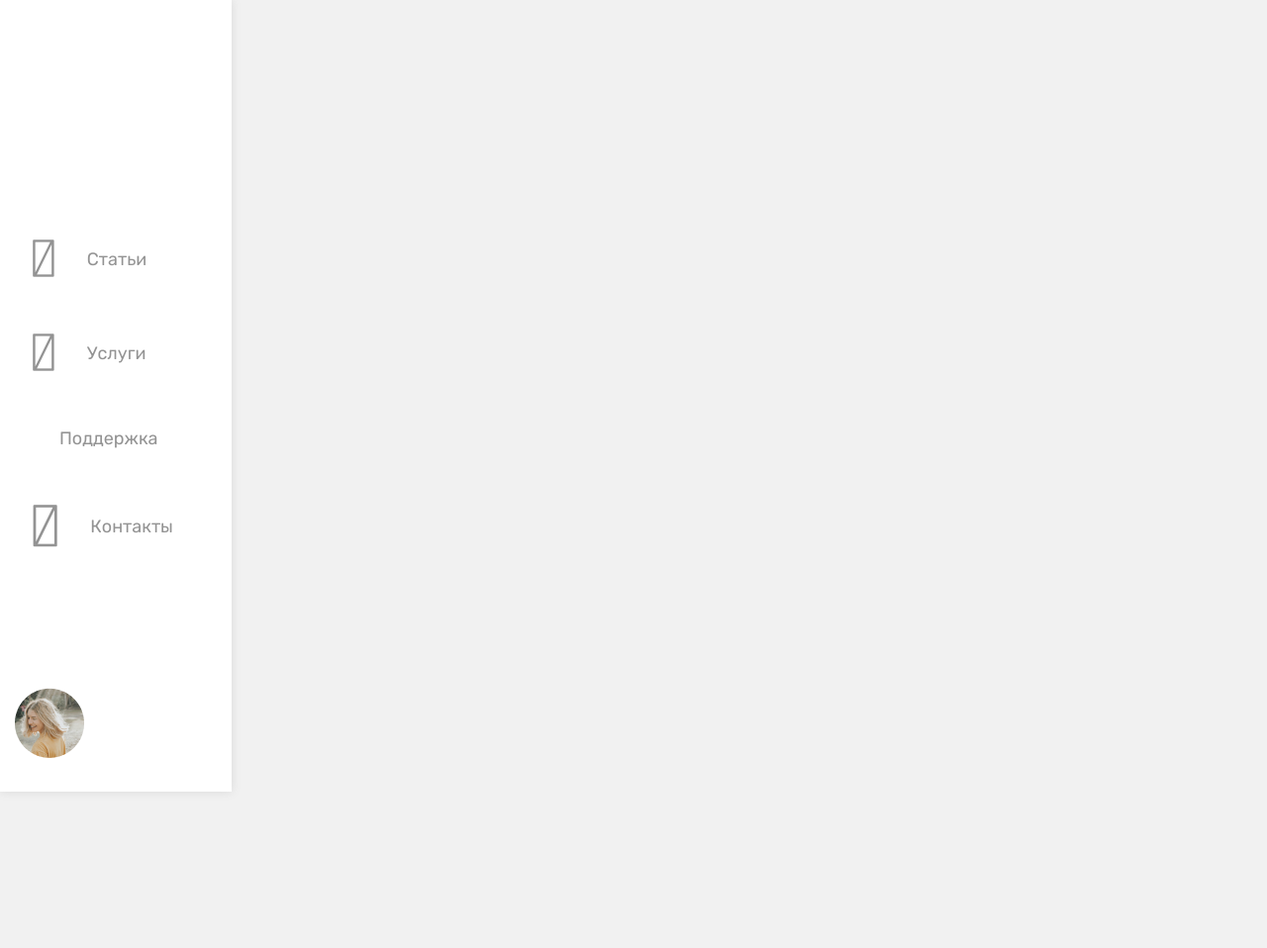
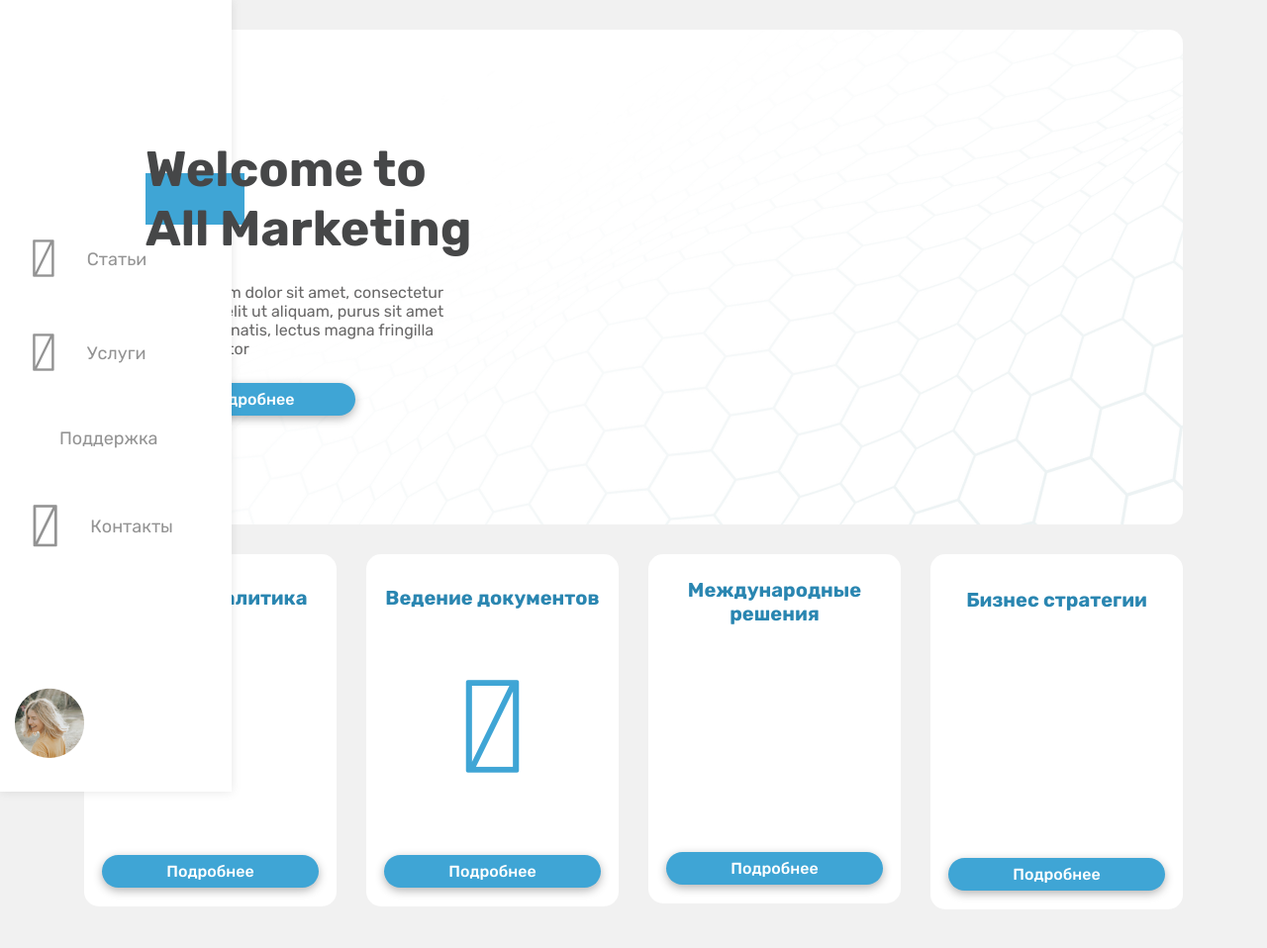
Before and after one commit to kamolovabdulkarim/blue-marketing, a plain HTML site: page index.html in a window 1280 px wide. Shown: the whole page at 99% size. Before the commit the page ends 800 px from the top, so only its background shows below. Drawn offline with Linux system fonts and the light colour scheme.

Commit message:
project start

```diff
--- /dev/null
+++ b/css/banner.css
@@ -0,0 +1,50 @@
+.banner{
+      margin: 30px 0;
+}
+
+.banner__wrap{
+    background: url(../img/banner.png)no-repeat center bottom/cover white;
+    height: 500px;
+    padding-left: 62px;
+    display: flex;
+    align-items: center;
+
+    border-radius: 14px;
+}
+.banner__desc{
+    max-width: 332px;
+    width: 100%;
+    display: flex;
+    flex-direction: column;
+    align-items: flex-start;
+    gap: 25px;
+}
+.desc__h{
+    font-family:'RB' ;
+font-size: 50px;
+font-weight: 700;
+text-align: left;
+color: #464748;
+position: relative;
+z-index: 10;
+}
+.desc__h::before{
+    content: ' ';
+    position: absolute;
+    z-index: -1;
+    top: 50%;
+    transform: translateY(-50%);
+    left: 0;
+    width: 100px;
+    height: 52px;
+    background: #3FA5D5;
+}
+.desc__p{
+    font-family:'RR' ;
+font-size: 16px;
+font-weight: 400;
+color: #696868;
+}
+.banner__btn{
+    padding: 7px 62px;
+}
--- a/css/base.css
+++ b/css/base.css
@@ -9,3 +9,24 @@ body{
     font-family:'RR',sans-serif;
     background: #F1F1F1;
 }
+.container{
+   max-width: 1140px;
+   padding: 0 15px;
+   margin: 0 auto;
+   width: 100%;
+   height: 100%;
+}
+.btn{
+    font-family:'RM' ;
+font-size: 16px;
+font-weight: 400;
+color: #FFFFFF;
+background: #3FA5D5;
+box-shadow: 0px 3px 10px rgba(0, 0, 0, 0.3);
+border-radius: 30px;
+display: inline-block;
+transition: 0.1s;
+}
+.btn:hover{
+    background: #2A86B1;
+}
--- /dev/null
+++ b/css/cards.css
@@ -0,0 +1,70 @@
+.cards__wrap{
+    display: flex;
+    gap: 30px;
+    margin-bottom: 48px;
+}
+.card1{
+    max-width: 255px;
+    width: 100%;
+    height: 100%;
+    align-items: center;
+    justify-content: center;
+    text-align: center;
+    display: flex;
+    flex-direction: column;
+    background: #FFFFFF;
+border-radius: 15px;
+
+}
+.card__h{
+    font-family:'RB' ;
+font-size: 20px;
+font-weight: 700;
+line-height: 24px;
+letter-spacing: 0em;
+text-align: center;
+color: #2A86B1;
+margin-top: 32px;
+margin-bottom: 59px;
+}
+.card__a{
+    padding: 7px 65px;
+    margin-top: 70px;
+    margin-bottom: 19px;
+}
+.card__a2{
+    padding: 7px 65px;
+    margin-top: 60px;
+    margin-bottom: 19px;
+}
+.card__h2{
+    font-family:'RB' ;
+font-size: 20px;
+font-weight: 700;
+line-height: 24px;
+letter-spacing: 0em;
+text-align: center;
+color: #2A86B1;
+margin-top: 24px;
+margin-bottom: 50px;
+}
+.card__h3{
+    font-family:'RB' ;
+font-size: 20px;
+font-weight: 700;
+line-height: 24px;
+letter-spacing: 0em;
+text-align: center;
+color: #2A86B1;
+margin-top: 34px;
+margin-bottom: 60px;
+}
+.card__a3{
+    padding: 7px 65px;
+    margin-top: 70px;
+    margin-bottom: 19px;
+}
+.card__icon{
+    font-size:100px;
+    color: #3FA5D5;
+}
--- a/css/main.css
+++ b/css/main.css
@@ -1,2 +1,5 @@
 @import url(./fonts.css);
 @import url(./base.css);
+@import url(./nav.css);
+@import url(./banner.css);
+@import url(./cards.css);
--- a/index.html
+++ b/index.html
@@ -47,6 +47,50 @@
             </div>
         </div>
     </aside>
+    <section class="banner">
+        <div class="container">
+            <div class="banner__wrap">
+                <div class="banner__desc">
+                    <h1 class="desc__h">
+                        Welcome to All Marketing
+                    </h1>
+                        <p class="desc__p">
+                            Lorem ipsum dolor sit amet, consectetur adipiscing elit ut aliquam, purus sit amet luctus venenatis, lectus magna fringilla urna, porttitor
+                        </p>
+                   <a href="" class="btn banner__btn">Подробнее</a>
+
+                </div>
+            </div>
+        </div>
+    </section>
+    <section class="cards">
+        <div class="container">
+            <div class="cards__wrap">
+                <div class="card1">
+                    <h2 class="card__h">Мощная аналитика</h2>
+                    <a href="" class="card__icon" ><i class="fal fa-desktop-alt"></i></a>
+                    <a href="" class="card__a btn">Подробнее</a>
+                </div>
+                <div class="card1">
+                    <h2 class="card__h">Ведение документов</h2>
+                    <a href="" class="card__icon" ><i class="fal fa-file-signature"></i></a>
+
+                    <a href="" class="card__a btn">Подробнее</a>
+                </div>
+                <div class="card1">
+                    <h2 class="card__h2">Международные решения</h2>
+                    <a href="" class="card__icon" ><i class="fal fa-globe-stand"></i></a>
+                    <a href="" class="card__a2 btn">Подробнее</a>
+                </div>
+                <div class="card1">
+                    <h2 class="card__h3">Бизнес стратегии</h2>
+                    <a href="" class="card__icon" >
+                        <i class="fal fa-chart-network"></i></a>
+                    <a href="" class="card__a3 btn">Подробнее</a>
+                </div>
+            </div>
+        </div>
+    </section>
 </body>
 
 </html>
```
Also changed, not shown: img/banner.png (added), img/card1.png (added), img/card2.png (added), img/card3.png (added), img/card4.png (added), 1 other file.
